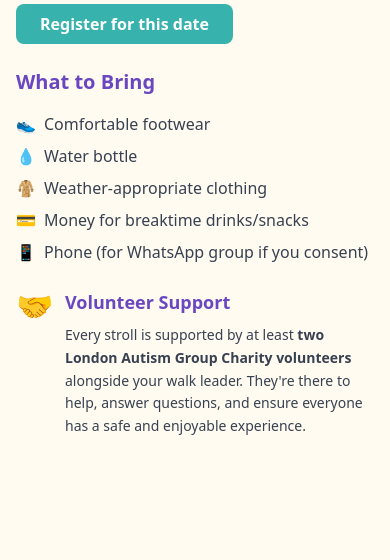
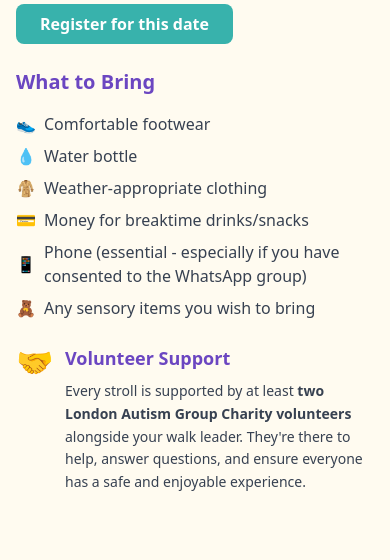
Before and after one commit to marcjtheodore1-sketch/swn, a Flask app: page /location/ealing in a window 390 px wide. Shown: the part 1004-1564 px from the top of the page. Run offline with Flask 3, Linux system fonts and the light colour scheme; data comes from the database, SQL or seed files in the repository; data that the repository does not hold is empty; some libraries are stand-ins or nearby versions.

Commit message:
Update what to bring list - clarify phone wording and add sensory items, update email header with LAGC

```diff
--- a/app.py
+++ b/app.py
@@ -264,7 +264,8 @@ def generate_calendar_invite(event, location, registration, is_update=False):
         description_parts.append("- Water bottle")
         description_parts.append("- Weather-appropriate clothing")
         description_parts.append("- Money for breaktime drinks/snacks")
-        description_parts.append("- Phone (for WhatsApp group)")
+        description_parts.append("- Phone (essential - especially if you have consented to the WhatsApp group)")
+        description_parts.append("- Any sensory items you wish to bring")
 
         ics_event.description = "\n".join(description_parts)
 
@@ -326,7 +327,7 @@ def send_registration_confirmation(registration):
 
     body = f"""Hello {registration.name},
 
-Thank you for registering for the Strolling with Neurokin walk!
+Thank you for registering for the Strolling with Neurokin walk, organised by the London Autism Group Charity.
 
 WALK DETAILS:
 Location: {location['name']}
@@ -340,7 +341,8 @@ WHAT TO BRING:
 - Water bottle
 - Weather-appropriate clothing
 - Money for breaktime drinks/snacks
-- Phone (for WhatsApp group if you consented)
+- Phone (essential - especially if you have consented to the WhatsApp group)
+- Any sensory items you wish to bring
 
 MANAGE YOUR BOOKING:
 You can view or cancel your booking at any time:
@@ -365,7 +367,7 @@ London Autism Group Charity
     <body style="font-family: Arial, sans-serif; line-height: 1.6; color: #333;">
         <h2 style="color: #6B46C1;">Hello {registration.name},</h2>
 
-        <p>Thank you for registering for the <strong>Strolling with Neurokin</strong> walk!</p>
+        <p>Thank you for registering for the <strong>Strolling with Neurokin</strong> walk, organised by the <strong>London Autism Group Charity</strong>.</p>
 
         <div style="background: #f5f5f5; padding: 15px; border-radius: 8px; margin: 20px 0;">
             <h3 style="color: #6B46C1; margin-top: 0;">WALK DETAILS</h3>
@@ -382,7 +384,8 @@ London Autism Group Charity
             <li>Water bottle</li>
             <li>Weather-appropriate clothing</li>
             <li>Money for breaktime drinks/snacks</li>
-            <li>Phone (for WhatsApp group if you consented)</li>
+            <li>Phone (essential - especially if you have consented to the WhatsApp group)</li>
+            <li>Any sensory items you wish to bring</li>
         </ul>
 
         <div style="background: #f0f9ff; padding: 15px; border-radius: 8px; margin: 20px 0;">
--- a/templates/location.html
+++ b/templates/location.html
@@ -107,7 +107,8 @@
                     <li class="flex items-center"><span class="mr-2">💧</span> Water bottle</li>
                     <li class="flex items-center"><span class="mr-2">🧥</span> Weather-appropriate clothing</li>
                     <li class="flex items-center"><span class="mr-2">💳</span> Money for breaktime drinks/snacks</li>
-                    <li class="flex items-center"><span class="mr-2">📱</span> Phone (for WhatsApp group if you consent)</li>
+                    <li class="flex items-center"><span class="mr-2">📱</span> Phone (essential - especially if you have consented to the WhatsApp group)</li>
+                    <li class="flex items-center"><span class="mr-2">🧸</span> Any sensory items you wish to bring</li>
                 </ul>
             </div>
 
```
